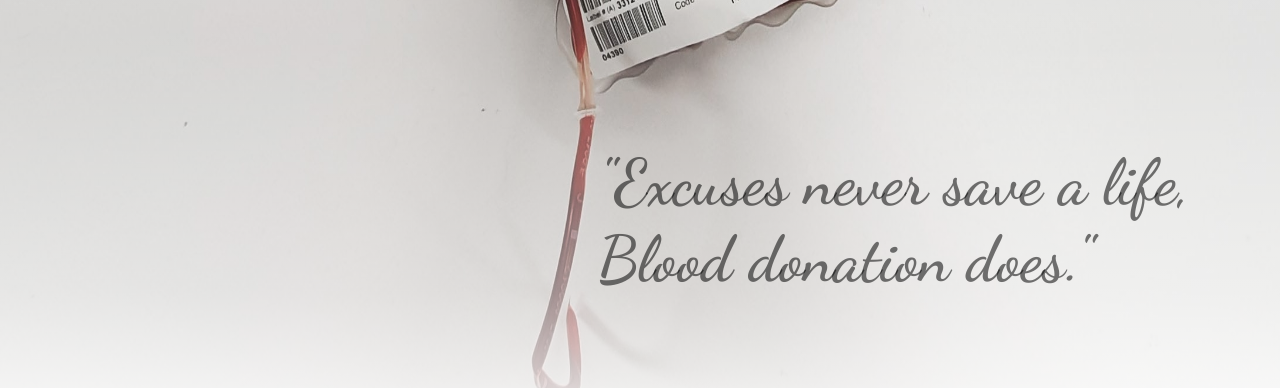
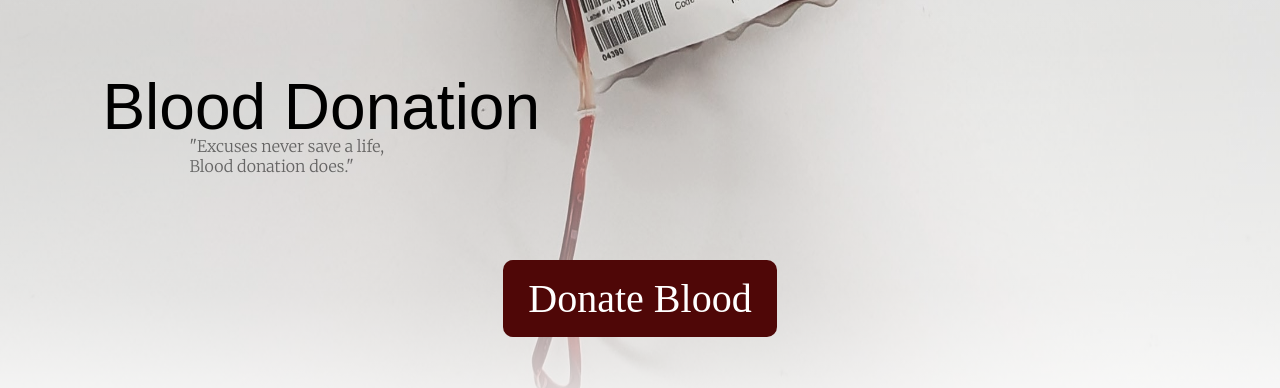
Before and after one commit to adityastomar67/Blood-Dination-Website, a plain HTML site: page index.html in a window 1280 px wide. Shown: the part 1179-1567 px from the top of the page. Drawn offline with Linux system fonts and the light colour scheme; a web font is replaced by a local one.

Commit message:
Added Donation Button, needs more styling

```diff
--- a/css/style.css
+++ b/css/style.css
@@ -1,5 +1,6 @@
 @import url('https://fonts.googleapis.com/css2?family=Merriweather:wght@300&display=swap');
 @import url('https://fonts.googleapis.com/css2?family=Dancing+Script:wght@600&display=swap');
+@import url('https://fonts.googleapis.com/css2?family=Stick+No+Bills:wght@500&display=swap');
 
 * {
     margin: 0;
@@ -70,16 +71,43 @@ body::-webkit-scrollbar {
     margin-top: -700px;
     height: 700px;
 }
-
+.main-text {
+    font-family: 'Stick No Bills', sans-serif;
+    font-size: 4rem;
+    position: absolute;
+    color: black;
+    bottom: 20%;
+    left: 8%;
+}
 .donation-quote {
-    font-family: 'Dancing Script', cursive;
-    font-size: 4rem;
+    font-family: 'Merriweather', serif;
+    font-size: 1rem;
     color: #0000008a;
     position: absolute;
-    top: 80%;
-    right: 7%;
+    bottom: 18%;
+    right: 70%;
 }
-
+.donate-btn {
+    position: absolute;
+    bottom: 8%;
+    width: 100%;
+    display: flex;
+    align-items: center;
+    justify-content: center;
+    /* border: 2px solid black; */
+}
+.donate-btn a {
+    padding: 15px 25px;
+    font-size: 40px;
+    text-decoration: none;
+    border-radius: 10px;
+    color: white;
+    background: rgb(79, 7, 7);
+}
+.donate-btn a:hover {
+    color: black;
+    background: rgb(148, 6, 6);
+}
 .modal {
     position: absolute;
     display: flex;
--- a/index.html
+++ b/index.html
@@ -28,8 +28,13 @@
     <div class="top-gradient"></div>
     <img src="img/bg1.jpg" alt="">
     <div class="bottom-gradient"></div>
+    <div class="main-text">Blood Donation</div>
     <div class="donation-quote">
       "Excuses never save a life, <br>Blood donation does."
+    </div>
+
+    <div class="donate-btn">
+      <a href="#">Donate Blood</a>
     </div>
 
     <!-- Menu Modals -->
```
